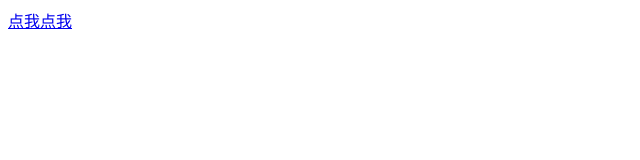
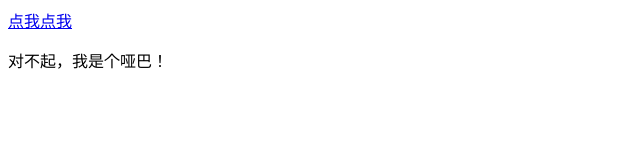
Before and after one commit to yinjk/web-terminal, a plain HTML site: page static/hello.html in a window 1280 px wide. Shown: the whole page, without its empty margins (0-640 px from the left). Drawn offline with Linux system fonts and the light colour scheme.

Commit message:
hello world

```diff
--- a/static/hello.html
+++ b/static/hello.html
@@ -6,5 +6,6 @@
 </head>
 <body>
     <a href="/hello">点我点我</a>
+    <p> 对不起，我是个哑巴！ </p>
 </body>
 </html>
```
